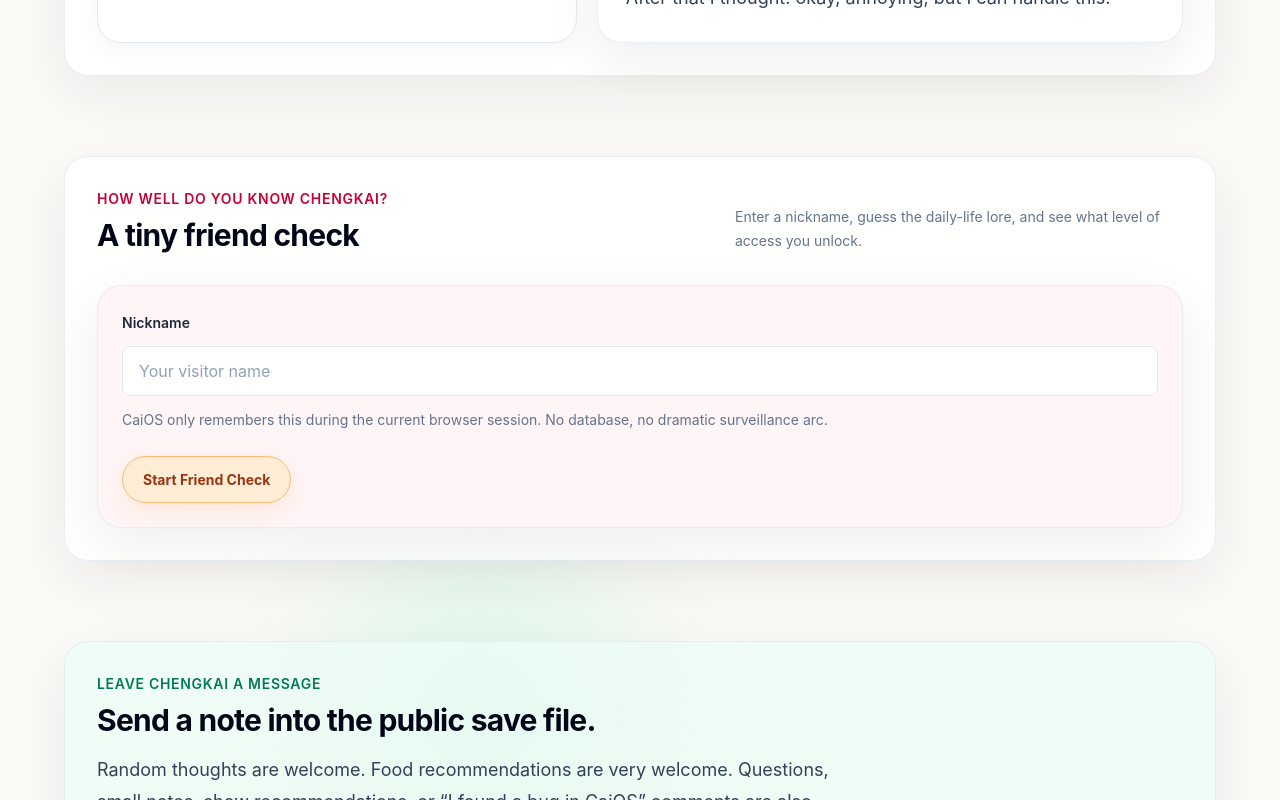
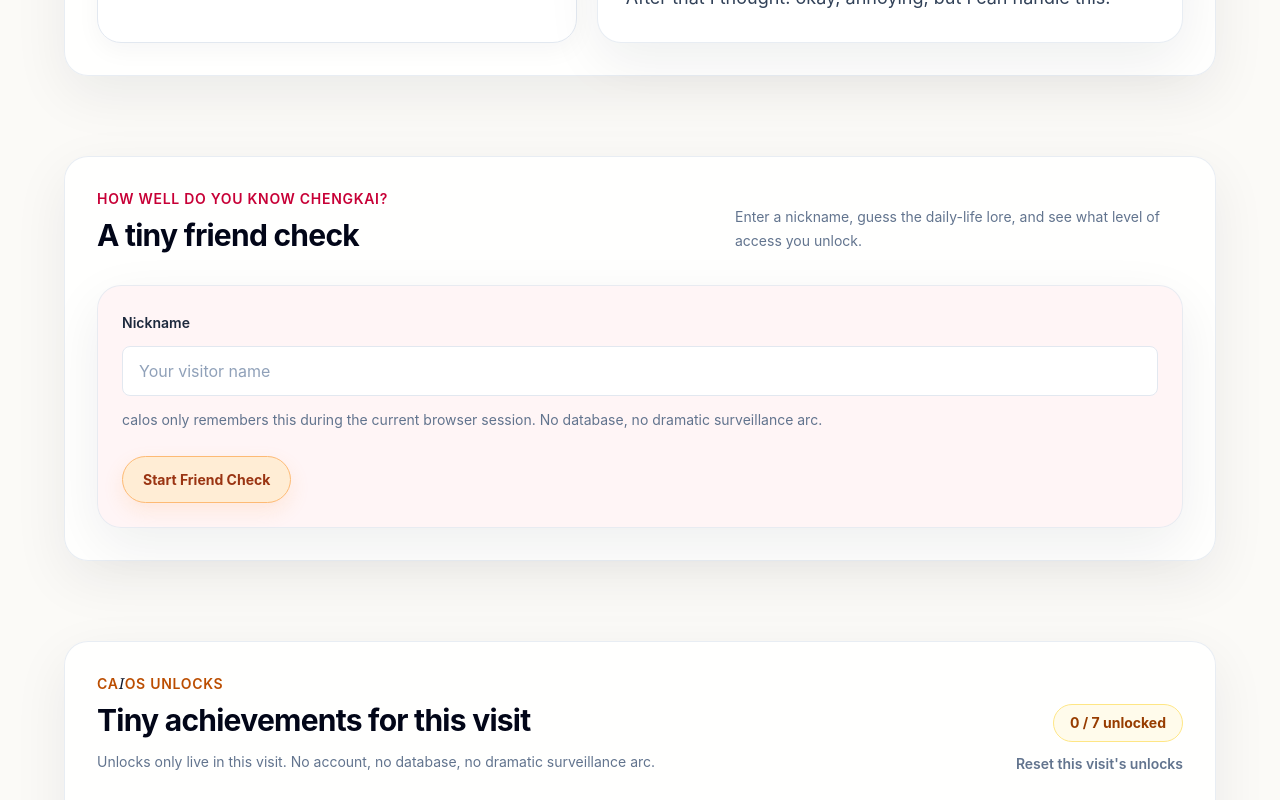
Before and after one commit to EricCaick0226/Caios-public, a React (Vite) app: page / in a window 1280 px wide. Shown: the part 2000-2800 px from the top of the page. Built offline with nearby package versions, Linux system fonts and the light colour scheme.

Commit message:
Add caIos session unlocks

```diff
--- a/src/App.jsx
+++ b/src/App.jsx
@@ -1,6 +1,16 @@
-import { useState } from 'react'
+import { useEffect, useState } from 'react'
 import heroImage from './assets/hero.png'
-import { exploreCards, modeQuestions, quizQuestions } from './data'
+import { achievements, exploreCards, modeQuestions, quizQuestions } from './data'
+
+function BrandName({ className = '' }) {
+  return (
+    <span className={className}>
+      ca
+      <span className="brand-i">I</span>
+      os
+    </span>
+  )
+}
 
 function App() {
   const [selectedCard, setSelectedCard] = useState(exploreCards[0])
@@ -12,26 +22,91 @@ function App() {
   const [selectedAnswer, setSelectedAnswer] = useState('')
   const [score, setScore] = useState(0)
   const [showResult, setShowResult] = useState(false)
+  const [unlockedAchievementIds, setUnlockedAchievementIds] = useState([])
+  const [achievementToast, setAchievementToast] = useState(null)
+  const [, setSelectedAskQuestionIds] = useState([])
 
   const currentQuestion = quizQuestions[currentQuestionIndex]
+
+  useEffect(() => {
+    if (!achievementToast) {
+      return
+    }
+
+    const timer = window.setTimeout(() => {
+      setAchievementToast(null)
+    }, 4200)
+
+    return () => window.clearTimeout(timer)
+  }, [achievementToast])
+
+  function unlockAchievement(id) {
+    const achievement = achievements.find((item) => item.id === id)
+
+    if (!achievement) {
+      return
+    }
+
+    setUnlockedAchievementIds((currentIds) => {
+      if (currentIds.includes(id)) {
+        return currentIds
+      }
+
+      setAchievementToast(achievement)
+
+      return [...currentIds, id]
+    })
+  }
 
   function chooseMode(mode) {
     setSelectedMode(mode)
     setSelectedQuestion(mode.questions[0])
   }
 
+  function chooseQuestion(item) {
+    setSelectedQuestion(item)
+
+    const questionKey = `${selectedMode.modeId}-${item.id}`
+
+    setSelectedAskQuestionIds((currentIds) => {
+      if (currentIds.includes(questionKey)) {
+        return currentIds
+      }
+
+      const nextIds = [...currentIds, questionKey]
+
+      if (nextIds.length >= 3) {
+        unlockAchievement('small-drawer-opened')
+      }
+
+      return nextIds
+    })
+
+    if (selectedMode.modeId === 'food') {
+      unlockAchievement('food-battery-restored')
+    }
+
+    if (selectedMode.modeId === 'memory') {
+      unlockAchievement('old-save-file-found')
+    }
+
+    if (selectedMode.modeId === 'anxiety') {
+      unlockAchievement('background-app-located')
+    }
+  }
+
   function getQuizResult(finalScore) {
     if (finalScore <= 3) {
       return {
-        title: 'CaiOS Visitor',
+        title: 'caIos Visitor',
         description:
-          'You made it through the front door. CaiOS is still checking your visitor badge, and the Diet Coke file remains mostly locked.',
+          'You made it through the front door. caIos is still checking your visitor badge, and the Diet Coke file remains mostly locked.',
       }
     }
 
     if (finalScore <= 6) {
       return {
-        title: 'CaiOS Observer',
+        title: 'caIos Observer',
         description:
           'You noticed some surface lore: food matters, Barcelona matters, and the anxiety tab is probably open. Respectable progress.',
       }
@@ -39,14 +114,14 @@ function App() {
 
     if (finalScore <= 8) {
       return {
-        title: 'CaiOS Friend',
+        title: 'caIos Friend',
         description:
           'You know enough to be mildly dangerous. You understand walking around NYC, Japanese food, background anxiety, and the fact that rest may still involve planning.',
       }
     }
 
     return {
-      title: 'CaiOS Core Member',
+      title: 'caIos Core Member',
       description:
         'You know too much. Please do not leak the yellow pencil lore, the Barcelona settings, or the exact emotional importance of salmon nigiri.',
     }
@@ -73,6 +148,12 @@ function App() {
 
     if (isLastQuestion) {
       setShowResult(true)
+      unlockAchievement('friend-check-cleared')
+
+      if (getQuizResult(newScore).title === 'caIos Core Member') {
+        unlockAchievement('core-access-granted')
+      }
+
       return
     }
 
@@ -88,9 +169,19 @@ function App() {
     setShowResult(false)
   }
 
+  function resetUnlocks() {
+    setUnlockedAchievementIds([])
+    setSelectedAskQuestionIds([])
+    setAchievementToast(null)
+  }
+
   const quizResult = getQuizResult(score)
 
   const quizProgress = ((currentQuestionIndex + 1) / quizQuestions.length) * 100
+
+  const unlockedCount = achievements.filter((achievement) =>
+    unlockedAchievementIds.includes(achievement.id),
+  ).length
 
   return (
     <main className="relative min-h-screen overflow-hidden bg-[#fbfaf7] text-slate-900">
@@ -98,19 +189,43 @@ function App() {
       <div className="pointer-events-none absolute right-[-8rem] top-[28rem] h-96 w-96 rounded-full bg-sky-200/35 blur-3xl" />
       <div className="pointer-events-none absolute bottom-40 left-1/4 h-80 w-80 rounded-full bg-emerald-200/30 blur-3xl" />
 
+      {achievementToast && (
+        <aside className="achievement-toast fixed bottom-4 left-4 right-4 z-50 mx-auto max-w-sm rounded-3xl border border-amber-200 bg-[#fffaf0] p-4 shadow-2xl sm:left-auto sm:right-6 sm:top-6 sm:bottom-auto sm:mx-0">
+          <p className="text-xs font-bold uppercase tracking-wider text-amber-700">
+            Achievement Unlocked
+          </p>
+          <div className="mt-2 flex gap-3">
+            <span className="text-3xl" aria-hidden="true">
+              {achievementToast.icon}
+            </span>
+            <div>
+              <h3 className="font-bold text-slate-950">{achievementToast.title}</h3>
+              <p className="mt-1 text-sm leading-6 text-slate-700">
+                {achievementToast.descriptionEn}
+              </p>
+              <p className="mt-1 text-xs leading-5 text-slate-500">
+                {achievementToast.descriptionZh}
+              </p>
+            </div>
+          </div>
+        </aside>
+      )}
+
       <section className="section-rise relative z-10 mx-auto flex min-h-screen w-full max-w-6xl flex-col px-5 py-6 sm:px-8 sm:py-8 lg:px-10">
         <nav className="flex flex-col gap-2 border-b border-slate-200/80 pb-5 sm:flex-row sm:items-center sm:justify-between">
-          <p className="text-lg font-semibold tracking-tight">CaiOS Public</p>
+          <p className="text-lg font-semibold tracking-tight">
+            <BrandName /> Public
+          </p>
           <p className="text-sm text-slate-500">soft save file · public version</p>
         </nav>
 
         <div className="grid flex-1 items-center gap-10 py-12 sm:py-14 lg:grid-cols-[1.08fr_0.92fr]">
           <div>
             <p className="mb-5 inline-flex rounded-full border border-amber-200 bg-white/75 px-4 py-2 text-sm font-semibold text-amber-800 shadow-sm backdrop-blur">
-              Welcome to CaiOS · public save file
+              Welcome to <BrandName /> · public save file
             </p>
             <h1 className="text-5xl font-bold leading-tight tracking-tight text-slate-950 sm:text-6xl lg:text-7xl">
-              CaiOS Public
+              <BrandName /> Public
             </h1>
             <p className="mt-6 max-w-2xl text-xl leading-8 text-slate-700">
               Not really a portfolio. More like a tiny public save file for Chengkai: NYU life,
@@ -144,7 +259,7 @@ function App() {
               </span>
               <img
                 src={heroImage}
-                alt="Layered CaiOS symbol"
+                alt="Layered caIos symbol"
                 className="w-56 max-w-full drop-shadow-sm sm:w-64"
               />
             </div>
@@ -219,7 +334,7 @@ function App() {
               </h2>
             </div>
             <p className="max-w-md text-sm leading-6 text-slate-500">
-              Pick a tab. CaiOS opens a small drawer. Some drawers contain food. Some contain
+              Pick a tab. caIos opens a small drawer. Some drawers contain food. Some contain
               background anxiety.
             </p>
           </div>
@@ -254,7 +369,7 @@ function App() {
                   <button
                     key={item.id}
                     type="button"
-                    onClick={() => setSelectedQuestion(item)}
+                    onClick={() => chooseQuestion(item)}
                     className={`lift-card rounded-3xl border p-5 text-left transition duration-300 ${
                       isSelected
                         ? 'border-sky-300 bg-sky-50 shadow-md ring-2 ring-sky-100'
@@ -271,7 +386,7 @@ function App() {
 
             <article key={selectedQuestion.id} className="answer-fade soft-card bg-white p-6 sm:p-7">
               <p className="text-sm font-semibold uppercase tracking-wider text-sky-700">
-                CaiOS note · {selectedMode.modeTitle}
+                caIos note · {selectedMode.modeTitle}
               </p>
               <h3 className="mt-3 text-2xl font-bold tracking-tight text-slate-950">
                 {selectedQuestion.question}
@@ -315,7 +430,7 @@ function App() {
                 className="mt-3 w-full rounded-lg border border-slate-200 bg-white px-4 py-3 text-slate-900 outline-none transition duration-300 placeholder:text-slate-400 focus:border-rose-300 focus:shadow-sm"
               />
               <p className="mt-3 text-sm leading-6 text-slate-500">
-                CaiOS only remembers this during the current browser session. No database, no
+                caIos only remembers this during the current browser session. No database, no
                 dramatic surveillance arc.
               </p>
               <button
@@ -350,7 +465,7 @@ function App() {
 
               <article key={currentQuestion.id} className="answer-fade soft-card bg-white p-5 sm:p-6">
                 <p className="text-sm font-semibold uppercase tracking-wider text-rose-700">
-                  CaiOS prompt {currentQuestionIndex + 1} / {quizQuestions.length}
+                  caIos prompt {currentQuestionIndex + 1} / {quizQuestions.length}
                 </p>
                 <h3 className="mt-3 text-2xl font-bold tracking-tight">
                   {currentQuestion.question}
@@ -418,6 +533,83 @@ function App() {
         </div>
       </section>
 
+      <section className="section-rise relative z-10 px-5 py-8 sm:px-8 sm:py-10 lg:px-10">
+        <div className="soft-card mx-auto max-w-6xl bg-white/85 p-5 backdrop-blur sm:p-8">
+          <div className="mb-8 flex flex-col gap-4 sm:flex-row sm:items-end sm:justify-between">
+            <div>
+              <p className="text-sm font-semibold uppercase tracking-wider text-amber-700">
+                <BrandName /> Unlocks
+              </p>
+              <h2 className="mt-2 text-3xl font-bold tracking-tight text-slate-950">
+                Tiny achievements for this visit
+              </h2>
+              <p className="mt-3 max-w-2xl text-sm leading-6 text-slate-500">
+                Unlocks only live in this visit. No account, no database, no dramatic surveillance
+                arc.
+              </p>
+            </div>
+            <div className="flex flex-col gap-3 sm:items-end">
+              <p className="rounded-full border border-amber-200 bg-amber-50 px-4 py-2 text-sm font-bold text-amber-800">
+                {unlockedCount} / {achievements.length} unlocked
+              </p>
+              <button
+                type="button"
+                onClick={resetUnlocks}
+                className="text-sm font-semibold text-slate-500 transition hover:text-slate-900"
+              >
+                Reset this visit&apos;s unlocks
+              </button>
+            </div>
+          </div>
+
+          <div className="grid gap-4 sm:grid-cols-2 lg:grid-cols-3">
+            {achievements.map((achievement) => {
+              const isUnlocked = unlockedAchievementIds.includes(achievement.id)
+
+              return (
+                <article
+                  key={achievement.id}
+                  className={`rounded-3xl border p-5 transition duration-300 ${
+                    isUnlocked
+                      ? 'border-amber-200 bg-amber-50/80 shadow-sm'
+                      : 'border-slate-200 bg-white/70 text-slate-500'
+                  }`}
+                >
+                  <div className="flex items-start gap-3">
+                    <span className="text-3xl" aria-hidden="true">
+                      {isUnlocked ? achievement.icon : '🔒'}
+                    </span>
+                    <div>
+                      <h3 className="font-bold text-slate-950">
+                        {isUnlocked ? achievement.title : 'Locked'}
+                      </h3>
+                      {isUnlocked ? (
+                        <>
+                          <p className="mt-2 text-sm leading-6 text-slate-700">
+                            {achievement.descriptionEn}
+                          </p>
+                          <p className="mt-2 text-xs leading-5 text-slate-500">
+                            {achievement.descriptionZh}
+                          </p>
+                        </>
+                      ) : (
+                        <p className="mt-2 text-sm leading-6 text-slate-500">
+                          {achievement.lockedHint}
+                        </p>
+                      )}
+                    </div>
+                  </div>
+                </article>
+              )
+            })}
+          </div>
+
+          <p className="mt-5 text-xs leading-5 text-slate-500">
+            Unlocks only live in this visit. No account, no database.
+          </p>
+        </div>
+      </section>
+
       <section className="section-rise relative z-10 px-5 py-8 pb-16 sm:px-8 sm:py-10 lg:px-10">
         <div className="soft-card mx-auto max-w-6xl bg-emerald-50/70 p-5 sm:p-8">
           <p className="text-sm font-semibold uppercase tracking-wider text-emerald-700">
@@ -428,12 +620,13 @@ function App() {
           </h2>
           <p className="mt-4 max-w-3xl text-lg leading-8 text-slate-700">
             Random thoughts are welcome. Food recommendations are very welcome. Questions, small
-            notes, show recommendations, or “I found a bug in CaiOS” comments are also accepted.
+            notes, show recommendations, or “I found a bug in caIos” comments are also accepted.
           </p>
           <a
             href="https://tally.so/r/ODjV6k"
             target="_blank"
             rel="noreferrer"
+            onClick={() => unlockAchievement('left-a-trace')}
             className="mt-6 inline-flex rounded-full border border-emerald-300 bg-white px-5 py-3 text-sm font-semibold text-emerald-800 shadow-sm transition duration-300 hover:-translate-y-0.5 hover:bg-emerald-100 hover:shadow-md"
           >
             Send to Chengkai
--- a/src/data.js
+++ b/src/data.js
@@ -11,7 +11,7 @@ export const exploreCards = [
     title: 'Background App',
     subtitle: 'Anxiety is open, but the system still runs.',
     description:
-      'Status: running. Background anxiety checks school, plans, messages, deadlines, and whether everyone else secretly has a better manual. CaiOS still works. Battery drains faster.',
+      'Status: running. Background anxiety checks school, plans, messages, deadlines, and whether everyone else secretly has a better manual. caIos still works. Battery drains faster.',
   },
   {
     id: 'rest-mode',
@@ -67,7 +67,7 @@ export const modeQuestions = [
       },
       {
         id: 'anxiety-feeling',
-        question: 'Does CaiOS still function with that tab open?',
+        question: 'Does caIos still function with that tab open?',
         answer:
           'Yes. I go to class, reply to messages, make plans, drink Diet Coke, and look normal enough. Close friends get the unlocked version: jokes, overthinking, and a lot of “wait, but what if...”',
       },
@@ -79,7 +79,7 @@ export const modeQuestions = [
     questions: [
       {
         id: 'rest-look',
-        question: 'What counts as rest in CaiOS?',
+        question: 'What counts as rest in caIos?',
         answer:
           'Walking around NYC counts. Eating Japanese food counts. Shopping counts if I do not look too closely at the receipt. Watching shows counts. Studying more does not count, even if my brain tries to sneak it in.',
       },
@@ -191,3 +191,63 @@ export const quizQuestions = [
     correctAnswer: 'Humorous',
   },
 ]
+
+export const achievements = [
+  {
+    id: 'small-drawer-opened',
+    title: 'Small Drawer Opened',
+    icon: '🗂️',
+    descriptionEn:
+      'You opened enough drawers to realize caIos is mostly food, anxiety, and side quests.',
+    descriptionZh: '你打开了足够多的小抽屉，发现 caIos 主要由食物、焦虑和支线任务组成。',
+    lockedHint: 'Open more small drawers.',
+  },
+  {
+    id: 'food-battery-restored',
+    title: 'Food Battery Restored',
+    icon: '🍣',
+    descriptionEn: 'Carbs, salmon, and Diet Coke detected. System recovery in progress.',
+    descriptionZh: '检测到碳水、三文鱼和 Diet Coke。系统正在回血。',
+    lockedHint: 'Check the food system.',
+  },
+  {
+    id: 'old-save-file-found',
+    title: 'Old Save File Found',
+    icon: '✏️',
+    descriptionEn: 'Yellow pencil equipped. Excavator dream archived but not deleted.',
+    descriptionZh: '黄铅笔已装备。挖掘机梦想已归档，但没有删除。',
+    lockedHint: 'Look for an old save file.',
+  },
+  {
+    id: 'background-app-located',
+    title: 'Background App Located',
+    icon: '🧠',
+    descriptionEn: 'Background anxiety is running. Somehow, Chengkai is still responding.',
+    descriptionZh: '后台焦虑正在运行。Chengkai 居然还在响应。',
+    lockedHint: 'Find the background app.',
+  },
+  {
+    id: 'friend-check-cleared',
+    title: 'Friend Check Cleared',
+    icon: '✅',
+    descriptionEn: 'You finished the friend check. caIos is mildly impressed.',
+    descriptionZh: '你完成了朋友熟悉度检查。caIos 表示有点认可。',
+    lockedHint: 'Finish the friend check.',
+  },
+  {
+    id: 'core-access-granted',
+    title: 'Core Access Granted',
+    icon: '🗝️',
+    descriptionEn: 'You know too much. Please do not leak the yellow pencil lore.',
+    descriptionZh: '你知道得太多了。请不要泄露黄铅笔传说。',
+    lockedHint: 'Reach the deepest friend-check level.',
+  },
+  {
+    id: 'left-a-trace',
+    title: 'Left a Trace',
+    icon: '💌',
+    descriptionEn: 'A note has entered the public save file. No bureaucracy required.',
+    descriptionZh: '一张小纸条进入了 public save file。不需要走复杂流程。',
+    lockedHint: 'Leave a small trace.',
+  },
+]
--- a/src/index.css
+++ b/src/index.css
@@ -18,6 +18,16 @@ body {
   border: 1px solid rgb(226 232 240 / 0.78);
   border-radius: 1.5rem;
   box-shadow: 0 18px 55px rgb(15 23 42 / 0.07);
+}
+
+.brand-i {
+  display: inline-block;
+  margin-inline: 0.01em;
+  color: #0f172a;
+  font-family: Georgia, 'Times New Roman', serif;
+  font-style: italic;
+  font-weight: 500;
+  transform: translateY(-0.04em) scaleY(1.08);
 }
 
 .lift-card {
@@ -82,6 +92,10 @@ body {
   animation: answer-fade 280ms ease both;
 }
 
+.achievement-toast {
+  animation: achievement-toast 320ms ease both;
+}
+
 @keyframes section-rise {
   from {
     opacity: 0;
@@ -117,6 +131,18 @@ body {
   }
 }
 
+@keyframes achievement-toast {
+  from {
+    opacity: 0;
+    transform: translateY(12px) scale(0.98);
+  }
+
+  to {
+    opacity: 1;
+    transform: translateY(0) scale(1);
+  }
+}
+
 @media (prefers-reduced-motion: reduce) {
   html {
     scroll-behavior: auto;
```
